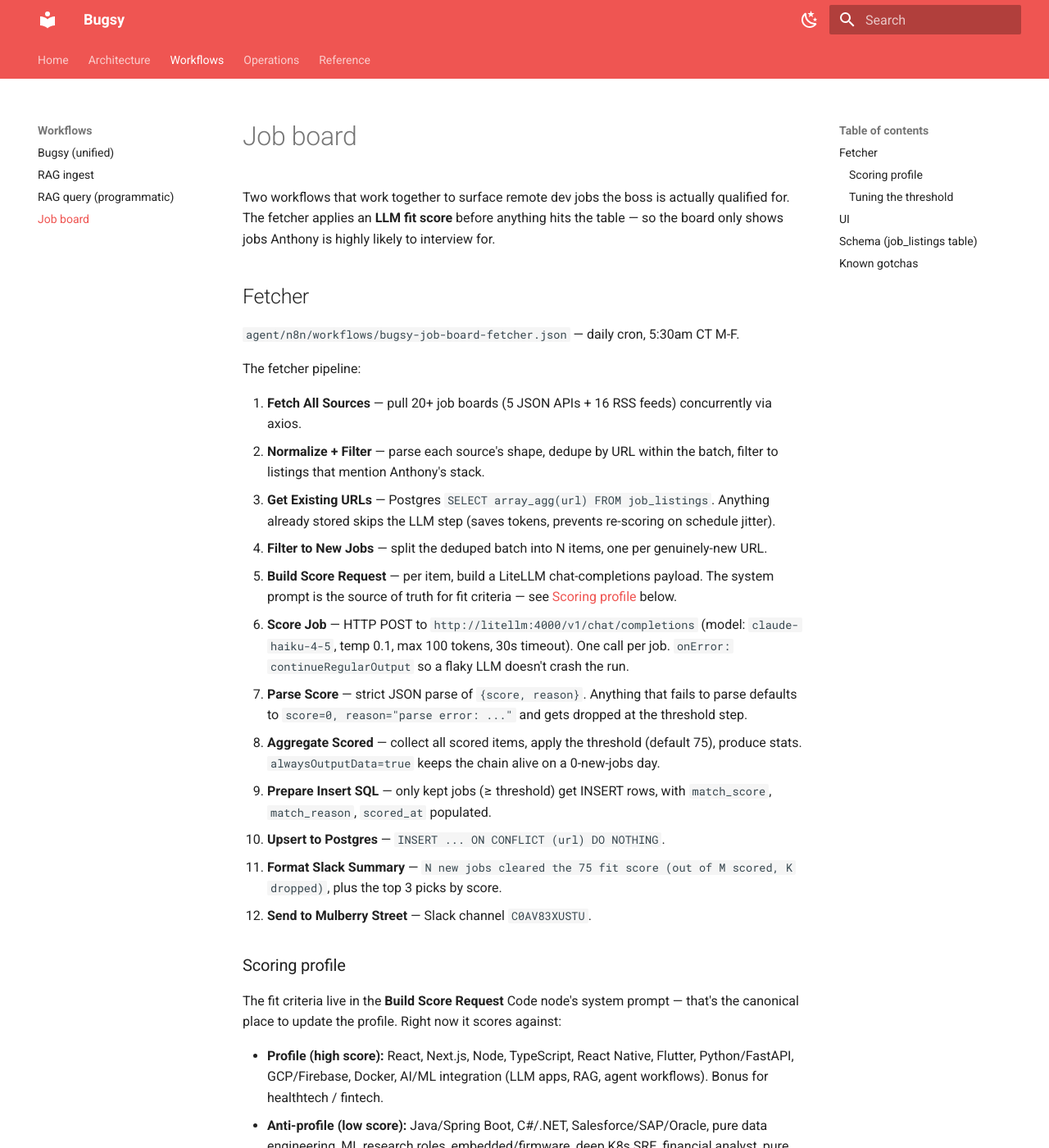
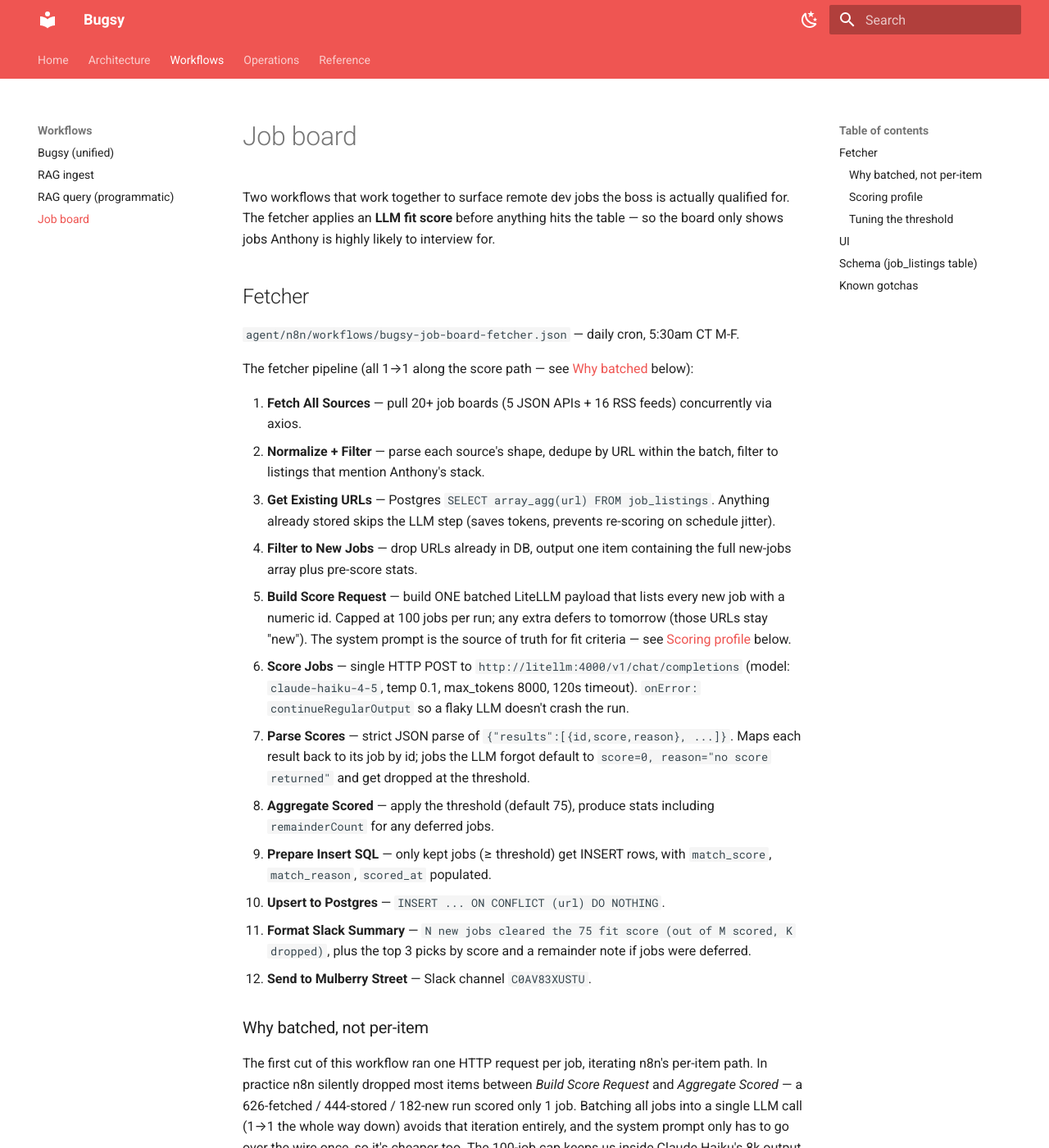
Before and after one commit to anthonycoffey/_agent, an MkDocs documentation site: the page built from docs/workflows/job-board.md, in a window 1280 px wide and 1400 px high. Shown: the whole window at 82% size. Built offline with MkDocs 1.6.1 and Material for MkDocs 9.7.7, drawn with Linux system fonts in a browser that asks for light colours; some of the changed text lies outside the part shown.

Commit message:
fix(job-board): batch all new jobs into one LiteLLM call (was losing 181/182 to n8n per-item iteration)
Per-item HTTP path silently dropped jobs between Score Job and Aggregate
(626 fetched / 444 stored / 182 new ran returned 1 scored, 1 dropped).
Score path is now strictly 1->1: one HTTP request scores up to 100 jobs
in a single LiteLLM round-trip; remainder defers to tomorrow when those
URLs are still 'new'. System prompt only ships once, so it's cheaper too.

```diff
--- a/docs/workflows/job-board.md
+++ b/docs/workflows/job-board.md
@@ -8,20 +8,24 @@ table — so the board only shows jobs Anthony is highly likely to interview for
 
 `agent/n8n/workflows/bugsy-job-board-fetcher.json` — daily cron, 5:30am CT M-F.
 
-The fetcher pipeline:
+The fetcher pipeline (all 1→1 along the score path — see [Why batched](#why-batched-not-per-item) below):
 
 1. **Fetch All Sources** — pull 20+ job boards (5 JSON APIs + 16 RSS feeds) concurrently via axios.
 2. **Normalize + Filter** — parse each source's shape, dedupe by URL within the batch, filter to listings that mention Anthony's stack.
 3. **Get Existing URLs** — Postgres `SELECT array_agg(url) FROM job_listings`. Anything already stored skips the LLM step (saves tokens, prevents re-scoring on schedule jitter).
-4. **Filter to New Jobs** — split the deduped batch into N items, one per genuinely-new URL.
-5. **Build Score Request** — per item, build a LiteLLM chat-completions payload. The system prompt is the source of truth for fit criteria — see [Scoring profile](#scoring-profile) below.
-6. **Score Job** — HTTP POST to `http://litellm:4000/v1/chat/completions` (model: `claude-haiku-4-5`, temp 0.1, max 100 tokens, 30s timeout). One call per job. `onError: continueRegularOutput` so a flaky LLM doesn't crash the run.
-7. **Parse Score** — strict JSON parse of `{score, reason}`. Anything that fails to parse defaults to `score=0, reason="parse error: ..."` and gets dropped at the threshold step.
-8. **Aggregate Scored** — collect all scored items, apply the threshold (default 75), produce stats. `alwaysOutputData=true` keeps the chain alive on a 0-new-jobs day.
+4. **Filter to New Jobs** — drop URLs already in DB, output one item containing the full new-jobs array plus pre-score stats.
+5. **Build Score Request** — build ONE batched LiteLLM payload that lists every new job with a numeric id. Capped at 100 jobs per run; any extra defers to tomorrow (those URLs stay "new"). The system prompt is the source of truth for fit criteria — see [Scoring profile](#scoring-profile) below.
+6. **Score Jobs** — single HTTP POST to `http://litellm:4000/v1/chat/completions` (model: `claude-haiku-4-5`, temp 0.1, max_tokens 8000, 120s timeout). `onError: continueRegularOutput` so a flaky LLM doesn't crash the run.
+7. **Parse Scores** — strict JSON parse of `{"results":[{id,score,reason}, ...]}`. Maps each result back to its job by id; jobs the LLM forgot default to `score=0, reason="no score returned"` and get dropped at the threshold.
+8. **Aggregate Scored** — apply the threshold (default 75), produce stats including `remainderCount` for any deferred jobs.
 9. **Prepare Insert SQL** — only kept jobs (≥ threshold) get INSERT rows, with `match_score`, `match_reason`, `scored_at` populated.
 10. **Upsert to Postgres** — `INSERT ... ON CONFLICT (url) DO NOTHING`.
-11. **Format Slack Summary** — `N new jobs cleared the 75 fit score (out of M scored, K dropped)`, plus the top 3 picks by score.
+11. **Format Slack Summary** — `N new jobs cleared the 75 fit score (out of M scored, K dropped)`, plus the top 3 picks by score and a remainder note if jobs were deferred.
 12. **Send to Mulberry Street** — Slack channel `C0AV83XUSTU`.
+
+### Why batched, not per-item
+
+The first cut of this workflow ran one HTTP request per job, iterating n8n's per-item path. In practice n8n silently dropped most items between *Build Score Request* and *Aggregate Scored* — a 626-fetched / 444-stored / 182-new run scored only 1 job. Batching all jobs into a single LLM call (1→1 the whole way down) avoids that iteration entirely, and the system prompt only has to go over the wire once, so it's cheaper too. The 100-job cap keeps us inside Claude Haiku's 8k output budget; backlog spills into the next day.
 
 ### Scoring profile
 
@@ -90,4 +94,4 @@ inline under the title.
 - **UI status (reviewed/dismissed) is stored in browser `localStorage`** — doesn't sync across devices. A future refactor would persist back to `job_listings.status`.
 - **Pre-migration rows have `NULL` match_score** — they were stored before the scoring step existed. They show as `—` in the UI and only appear when the min-score slider is at 0.
 - **Threshold changes don't backfill** — old rows keep their original score. Re-scoring is a manual one-shot job.
-- **LLM scoring adds ~2 minutes to a 100-job run** — sequential HTTP calls at ~1s each. Acceptable for a 5:30am cron.
+- **LLM scoring is one batched call** — single LiteLLM round-trip per run, capped at 100 jobs. If a day fetches more than 100 net-new URLs, the rest defers to tomorrow (they're still "new" until inserted). Slack note flags when this happens.
```
Also changed, not shown: CLAUDE.md (+1 -1 lines), logs/decisions-log.md (+2 -1 lines), 1 other file.
